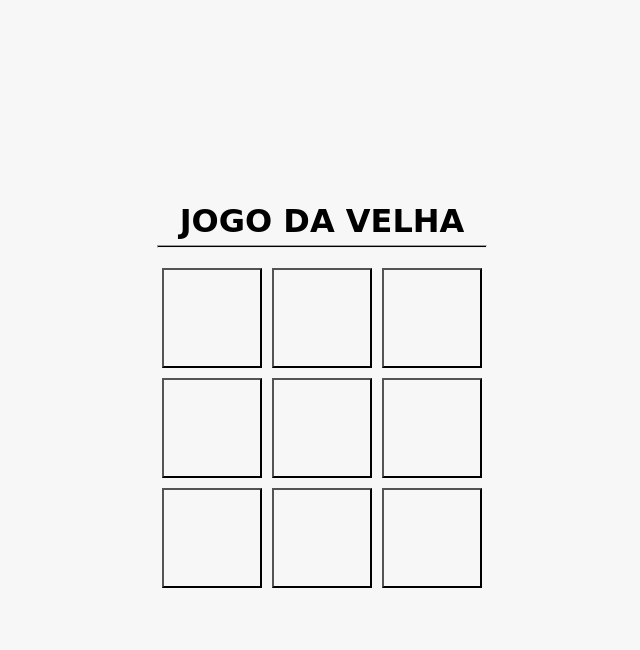
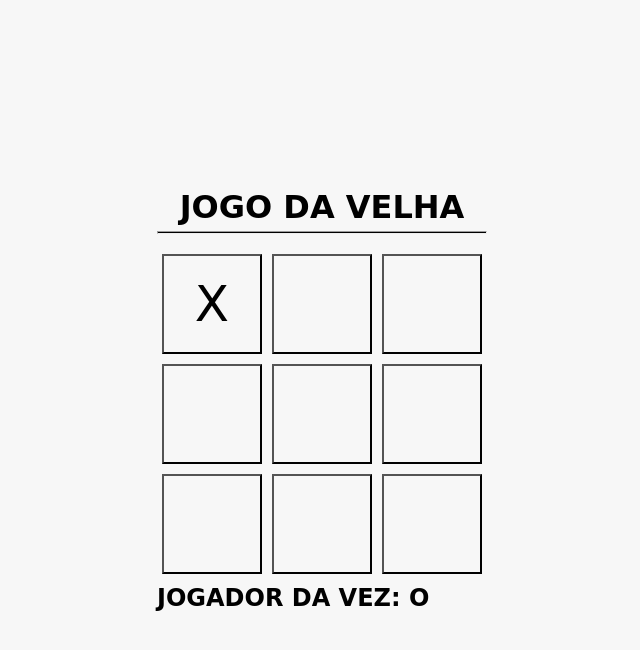
Before and after one commit to RodrigoAugusto971/jogodavelha, a plain HTML site: page index.html in a window 1280 px wide. Both pictures are taken after a click on the button 530 px from the left and 318 px from the top of the page. Shown: the whole page, without its empty margins (318-958 px from the left). Drawn offline with Linux system fonts and the light colour scheme.

Commit message:
jogo da velha

```diff
--- a/script.js
+++ b/script.js
@@ -24,3 +24,42 @@ function init() {
     item.addEventListener("click", newMove);
   });
 }
+
+init();
+
+function newMove(e) {
+  const index = e.target.getAttribute("data-i");
+  e.target.innerHTML = player;
+  e.target.removeEventListener("click", newMove);
+  selected[index] = player;
+
+  setTimeout(() => {
+    check();
+  }, [100]);
+
+  player = player === "X" ? "O" : "X";
+  currentPlayer.innerHTML = `JOGADOR DA VEZ: ${player}`;
+}
+
+function check() {
+  let playerLastMove = player === "X" ? "O" : "X";
+
+  const items = selected
+    .map((item, i) => [item, i])
+    .filter((item) => item[0] === playerLastMove)
+    .map((item) => item[1]);
+
+  for (pos of positions) {
+    if (pos.every((item) => items.includes(item))) {
+      alert("O JOGADOR '" + playerLastMove + "' GANHOU!");
+      init();
+      return;
+    }
+  }
+
+  if (selected.filter((item) => item).length === 9) {
+    alert("DEU EMPATE!");
+    init();
+    return;
+  }
+}
```
Also changed, not shown: index.html (line endings or trailing spaces), style.css (line endings or trailing spaces).
